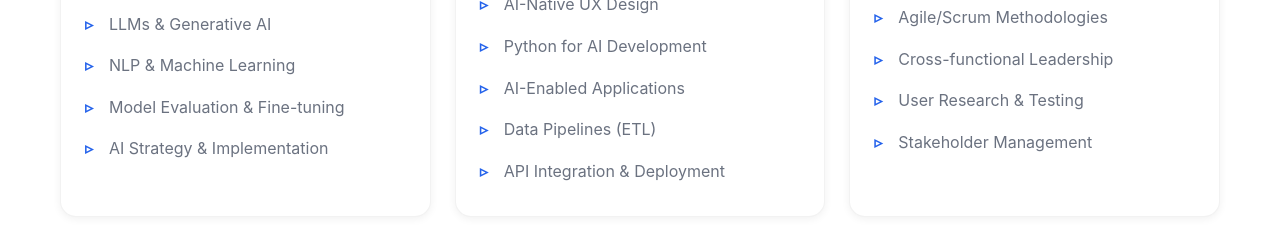
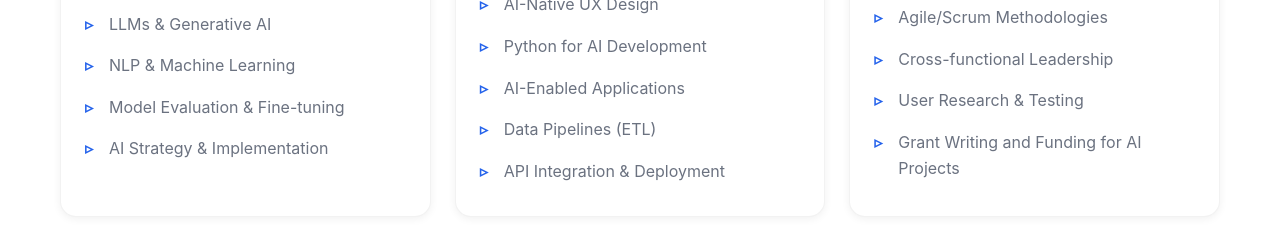
Before and after one commit to SaniSabale/portfolio, a plain HTML site: page index.html in a window 1280 px wide. Shown: the part 1322-1561 px from the top of the page. Drawn offline with Linux system fonts and the light colour scheme.

Commit message:
Update index.html

```diff
--- a/index.html
+++ b/index.html
@@ -116,7 +116,7 @@
                         <li>Agile/Scrum Methodologies</li>
                         <li>Cross-functional Leadership</li>
                         <li>User Research & Testing</li>
-                        <li>Stakeholder Management</li>
+                        <li>Grant Writing and Funding for AI Projects</li>
                     </ul>
                 </div>
                 </div>
```
